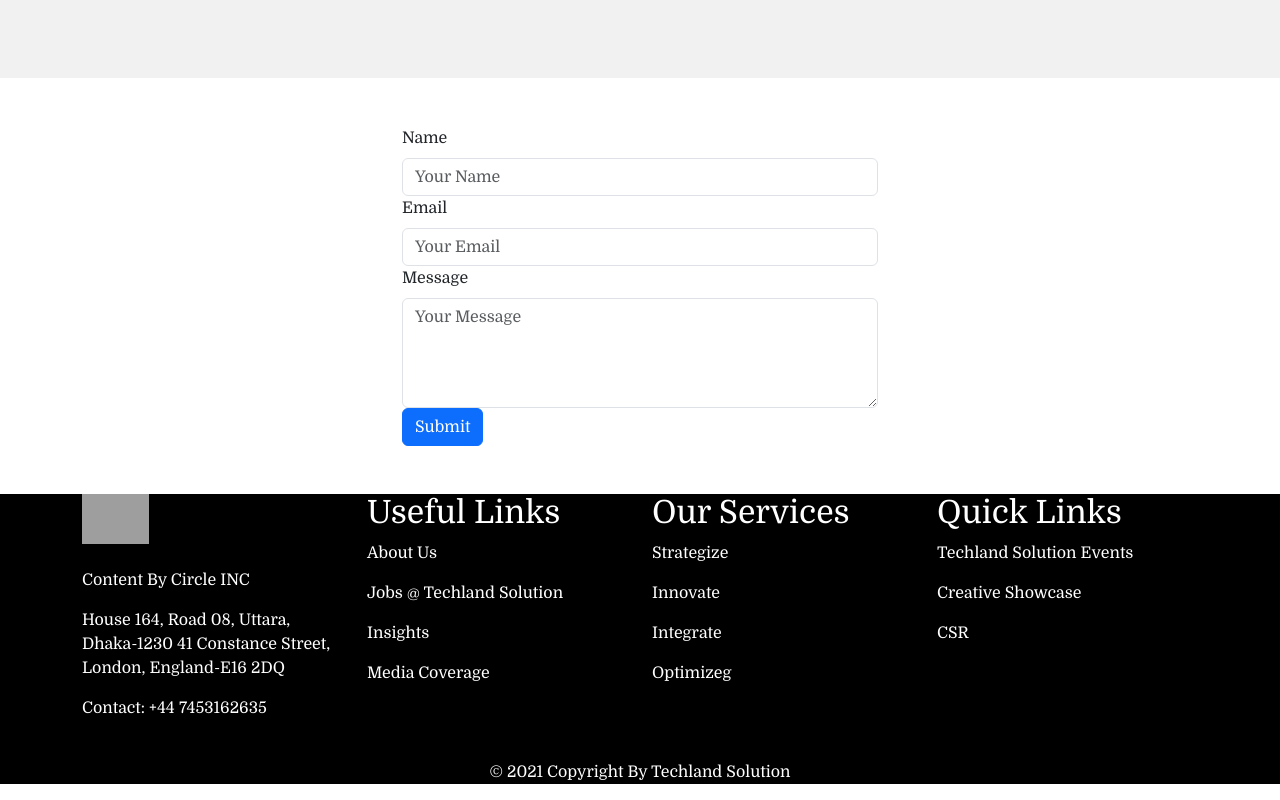
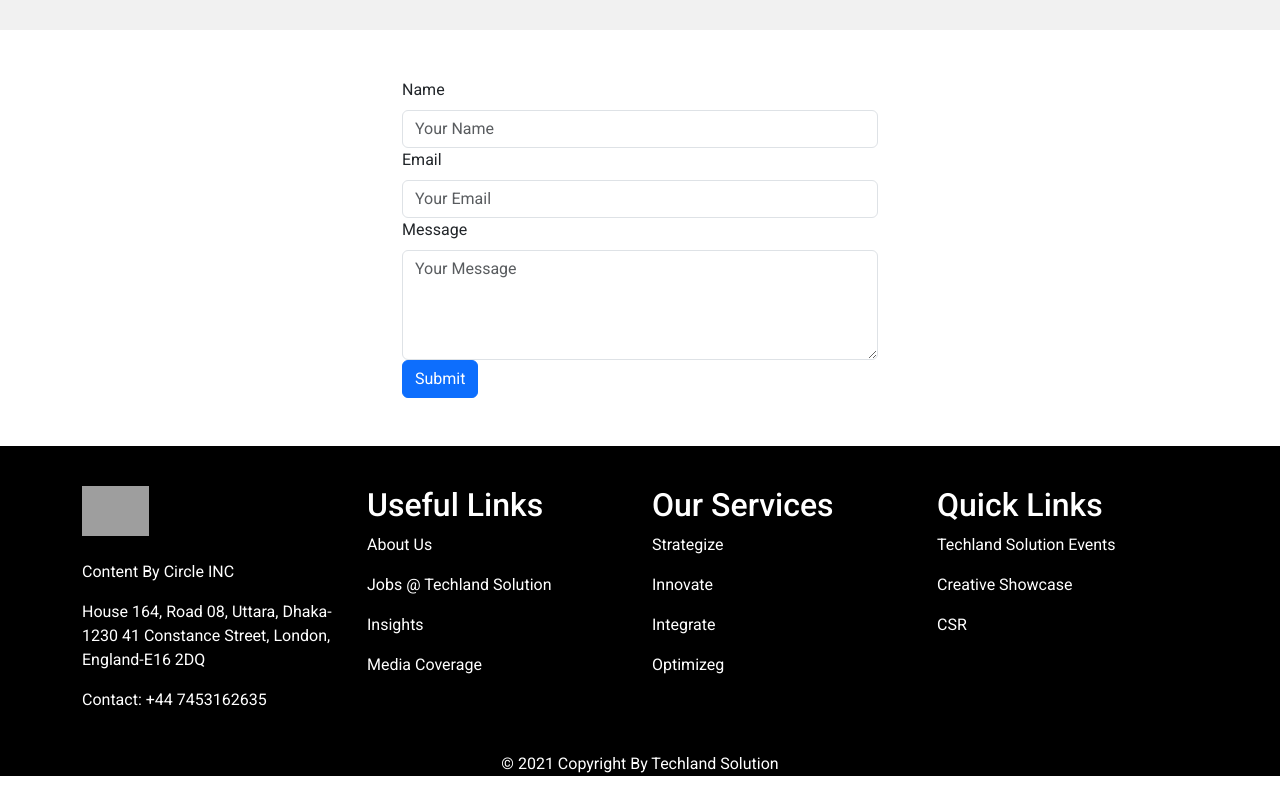
Before and after one commit to hasibdurjoy/studio, a React (Create React App) app: page / in a window 1280 px wide. Shown: the part 2470-3270 px from the top of the page. Built offline with nearby package versions, Linux system fonts and the light colour scheme; grey boxes are pictures that could not be loaded.

Commit message:
font change

```diff
--- a/public/index.html
+++ b/public/index.html
@@ -18,9 +18,10 @@
       crossorigin="anonymous"
     />
     <link
-      href="https://fonts.googleapis.com/css2?family=Domine:wght@400;700&display=swap"
-      rel="stylesheet"
-    />
+  rel="stylesheet"
+  href="https://fonts.googleapis.com/css?family=Roboto:300,400,500,700&display=swap"
+/>
+
     <title>Techland Solutions</title>
   </head>
   <body>
--- a/src/Component/ContactUs.jsx
+++ b/src/Component/ContactUs.jsx
@@ -39,7 +39,12 @@
   ];
   return (
     <div
-      style={{ backgroundColor: "black", color: "white", marginTop: "10px" }}
+      style={{
+        backgroundColor: "black",
+        color: "white",
+        marginTop: "10px",
+        paddingTop: "40px",
+      }}
     >
       <Container>
         <div>
--- a/src/index.css
+++ b/src/index.css
@@ -1,6 +1,6 @@
 body {
   margin: 0;
-  font-family: 'Domine', serif;
+  font-family: 'Roboto', serif;
   -webkit-font-smoothing: antialiased;
   -moz-osx-font-smoothing: grayscale;
 }
```
